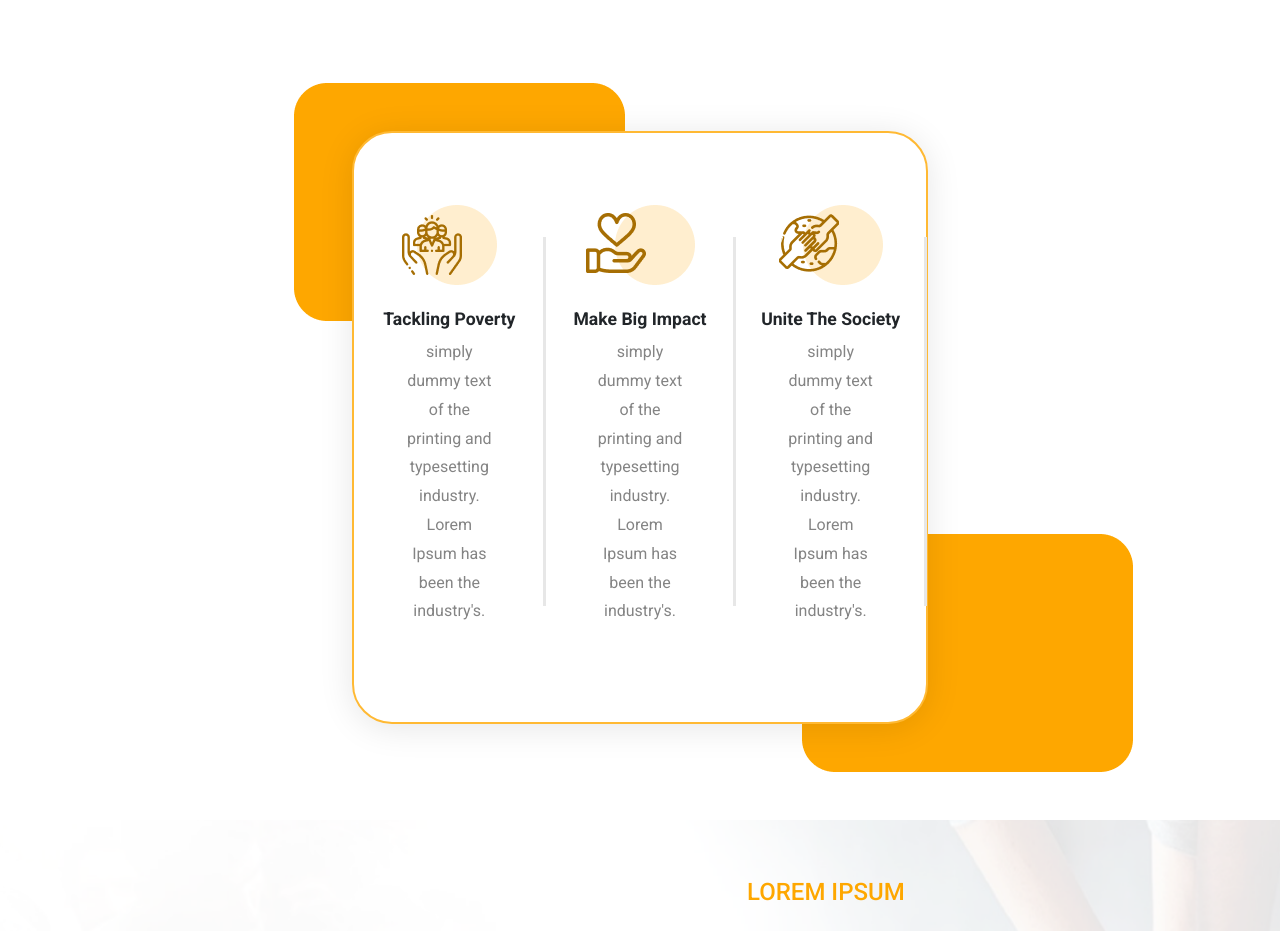
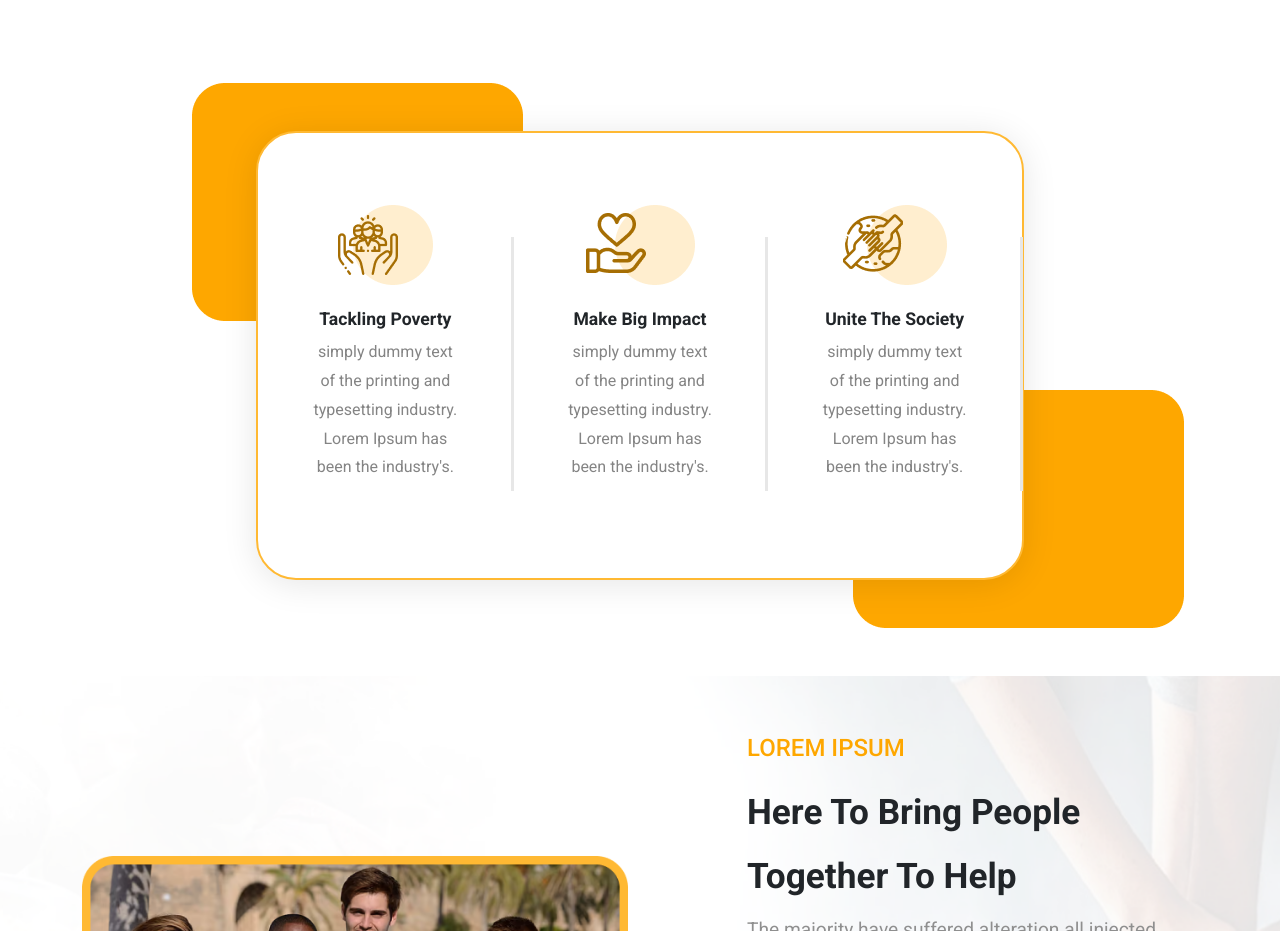
Before and after one commit to Asifmzn12/New-Project, a React (Vite) app: page / in a window 1280 px wide. Shown: the part 1540-2471 px from the top of the page. Built offline with nearby package versions, Linux system fonts and the light colour scheme.

Commit message:
Update App.css

```diff
--- a/src/App.css
+++ b/src/App.css
@@ -104,10 +104,10 @@ bg-img-carusal {
 }
 
 .box1 {
-  left: 23%;
+  left: 15%;
 }
 .box-2{
-  right: 4%;
+  right: 0%;
 }
 .content-2{
   font-family: var(--primary-font);
@@ -185,7 +185,7 @@ line-height: 1.3rem;
 
 }
 .borderrounded{
-  max-width: 45%;
+  max-width: 60%;
 }
 @media only screen and (max-width:786px){
   .borderrounded{
```
